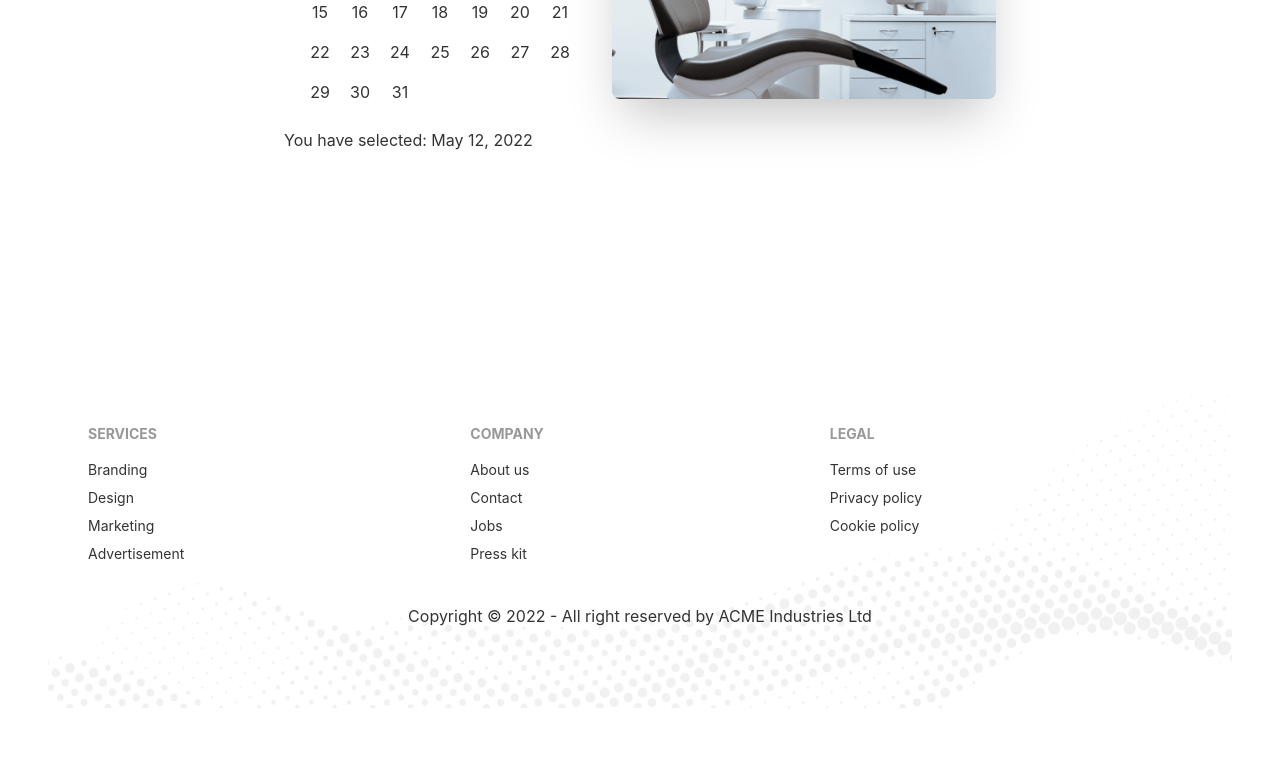
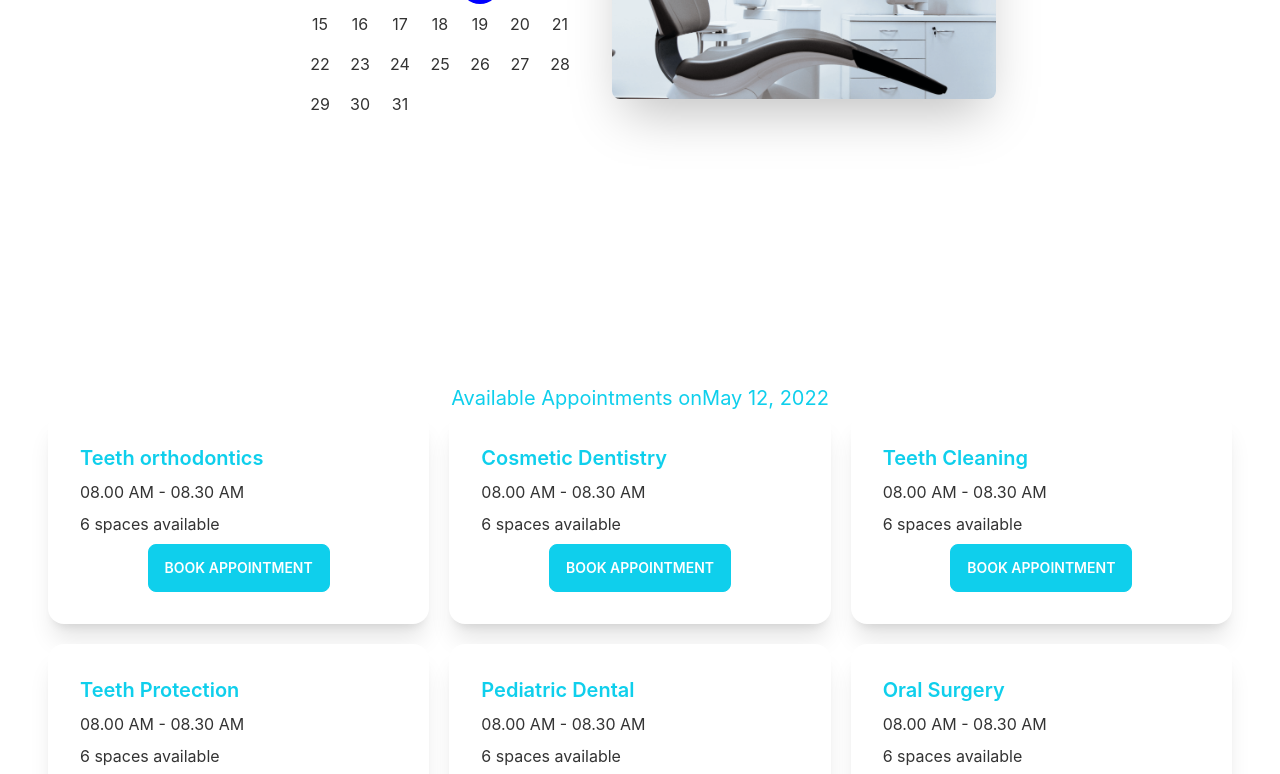
Before and after one commit to MdMuzahid07/Doctors-portal-client, a React (Create React App) app: page /appointment in a window 1280 px wide. Shown: the part 480-1254 px from the top of the page. Before the commit the page ends 1188 px from the top, so only its background shows below. Built offline with nearby package versions, Linux system fonts and the light colour scheme.

Commit message:
appointment service card added with dynamic modal and modal trigger

```diff
--- /dev/null
+++ b/public/services.json
@@ -0,0 +1,74 @@
+[
+    {
+        "_id":1,
+        "name":"Teeth orthodontics",
+        "slots": [
+            "08.00 AM - 08.30 AM",
+            "08.30 AM - 09.00 AM",
+            "09.00 AM - 09.30 AM",
+            "9.30 AM - 10.00 AM",
+            "10.00 AM - 10.30 AM",
+            "10.30 AM - 11.30 AM"
+        ]
+    },
+    {
+        "_id":2,
+        "name":"Cosmetic Dentistry",
+        "slots": [
+            "08.00 AM - 08.30 AM",
+            "08.30 AM - 09.00 AM",
+            "09.00 AM - 09.30 AM",
+            "9.30 AM - 10.00 AM",
+            "10.00 AM - 10.30 AM",
+            "10.30 AM - 11.30 AM"
+        ]
+    },
+    {
+        "_id":3,
+        "name":"Teeth Cleaning",
+        "slots": [
+            "08.00 AM - 08.30 AM",
+            "08.30 AM - 09.00 AM",
+            "09.00 AM - 09.30 AM",
+            "9.30 AM - 10.00 AM",
+            "10.00 AM - 10.30 AM",
+            "10.30 AM - 11.30 AM"
+        ]
+    },
+    {
+        "_id":4,
+        "name":"Teeth Protection",
+        "slots": [
+            "08.00 AM - 08.30 AM",
+            "08.30 AM - 09.00 AM",
+            "09.00 AM - 09.30 AM",
+            "9.30 AM - 10.00 AM",
+            "10.00 AM - 10.30 AM",
+            "10.30 AM - 11.30 AM"
+        ]
+    },
+    {
+        "_id":5,
+        "name":"Pediatric Dental",
+        "slots": [
+            "08.00 AM - 08.30 AM",
+            "08.30 AM - 09.00 AM",
+            "09.00 AM - 09.30 AM",
+            "9.30 AM - 10.00 AM",
+            "10.00 AM - 10.30 AM",
+            "10.30 AM - 11.30 AM"
+        ]
+    },
+    {
+        "_id":6,
+        "name":"Oral Surgery",
+        "slots": [
+            "08.00 AM - 08.30 AM",
+            "08.30 AM - 09.00 AM",
+            "09.00 AM - 09.30 AM",
+            "9.30 AM - 10.00 AM",
+            "10.00 AM - 10.30 AM",
+            "10.30 AM - 11.30 AM"
+        ]
+    }
+]
--- a/src/Pages/Appointment/Appointment.js
+++ b/src/Pages/Appointment/Appointment.js
@@ -1,11 +1,15 @@
-import React from 'react';
+import React, { useState } from 'react';
 import Footer from '../Shared/Footer';
 import AppointmentBanner from './AppointmentBanner';
+import AvailableAppointment from './AvailableAppointment';
 
 const Appointment = () => {
+    // lifted sated from appointment banner
+    const [date, setDate] = useState(new Date());
     return (
         <div>
-            <AppointmentBanner></AppointmentBanner>
+            <AppointmentBanner date={date} setDate={setDate}></AppointmentBanner>
+            <AvailableAppointment date={date}></AvailableAppointment>
             <Footer></Footer>
         </div>
     );
--- a/src/Pages/Appointment/AppointmentBanner.js
+++ b/src/Pages/Appointment/AppointmentBanner.js
@@ -1,11 +1,9 @@
-import React, { useState } from 'react';
+import React from 'react';
 import chair from '../../assets/images/chair.png';
 import { DayPicker } from 'react-day-picker';
 import 'react-day-picker/dist/style.css';
-import { format } from 'date-fns';
 
-const AppointmentBanner = () => {
-    const [date, setDate] = useState(new Date());
+const AppointmentBanner = ({date, setDate}) => {
 
     return (
         <div>
@@ -18,8 +16,6 @@ const AppointmentBanner = () => {
                             selected={date}
                             onSelect={setDate}
                         />
-            <p>You have selected: {format(date, 'PP')}</p>
-
                     </div>
                 </div>
             </div>
--- /dev/null
+++ b/src/Pages/Appointment/AvailableAppointment.js
@@ -0,0 +1,36 @@
+import { format } from 'date-fns';
+import React, { useEffect, useState } from 'react';
+import BookingModal from './BookingModal';
+import Service from './Service';
+
+const AvailableAppointment = ({ date }) => {
+    const [services, setServices] = useState([]);
+    const [treatment, setTreatment] = useState(null);
+
+
+    useEffect(() => {
+        fetch('services.json')
+            .then(response => response.json())
+            .then(data => setServices(data))
+    }, [])
+    return (
+        <div>
+            <h1 className='text-xl text-center text-primary'>Available Appointments on{format(date, 'PP')}</h1>
+            <div className='grid grid-cols-1 md:grid-cols-2 lg:grid-cols-3 gap-5'>
+                {
+                    services.map(service =>
+                        <Service
+                            key={service._id}
+                            service={service}
+                            setTreatment={setTreatment}
+                        >
+
+                        </Service>)
+                }
+            </div>
+            {treatment && <BookingModal treatment={treatment}></BookingModal>}
+        </div>
+    );
+};
+
+export default AvailableAppointment;
--- /dev/null
+++ b/src/Pages/Appointment/BookingModal.js
@@ -0,0 +1,30 @@
+import React from 'react';
+
+const BookingModal = ({ treatment }) => {
+    const { name, slots } = treatment;
+
+    return (
+        <div>
+            <input type="checkbox" id="booking-modal" class="modal-toggle" />
+            <div class="modal modal-bottom sm:modal-middle">
+                <div class="modal-box">
+                    <label for="booking-modal" class="btn btn-sm btn-circle absolute right-2 top-2">✕</label>
+                    <h3 class="font-bold text-lg">{name}</h3>
+                    <form className='grid grid-cols-1 gap-3'>
+                        <input type="text" placeholder="Type here" class="input input-bordered w-full max-w-xs" />
+                        <input type="text" placeholder="Type here" class="input input-bordered w-full max-w-xs" />
+                        <input type="text" placeholder="Type here" class="input input-bordered w-full max-w-xs" />
+                        <input type="text" placeholder="Type here" class="input input-bordered w-full max-w-xs" />
+                        <input type="text" placeholder="Type here" class="input input-bordered w-full max-w-xs" />
+                        <input type="submit" value="submit" class="btn btn-primary w-full max-w-xs" />
+                    </form>
+                    <div class="modal-action">
+                        <label for="booking-modal" class="btn">Yay!</label>
+                    </div>
+                </div>
+            </div>
+        </div>
+    );
+};
+
+export default BookingModal;
--- /dev/null
+++ b/src/Pages/Appointment/Service.js
@@ -0,0 +1,34 @@
+import React from 'react';
+import PrimaryButton from '../Shared/PrimaryButton';
+
+const Service = ({ service, setTreatment }) => {
+    const { name, slots } = service;
+    return (
+        <div>
+            <div class="card lg:max-w-lg bg-base-100 shadow-xl">
+                <div class="card-body">
+                    <h2 class="card-title text-primary">{name}</h2>
+                    <p>
+                        {
+                            slots.length > 0
+                                ?
+                                <span>{slots[0]}</span>
+                                :
+                                <span className='text-red-500'>No slot Available</span>
+
+                        }
+                    </p>
+                    <p>{slots.length} {slots.length > 1 ? 'spaces' : 'space'} available</p>
+                    <div class="card-actions justify-center">
+                        <label for="booking-modal"
+                            disabled={slots.length === 0} class="btn btn-primary text-primary uppercase"
+                            onClick={() => setTreatment(service)}
+                            className="btn modal-button text-white btn btn-primary uppercase">BOOK APPOINTMENT</label>
+                    </div>
+                </div>
+            </div>
+        </div>
+    );
+};
+
+export default Service;
```
